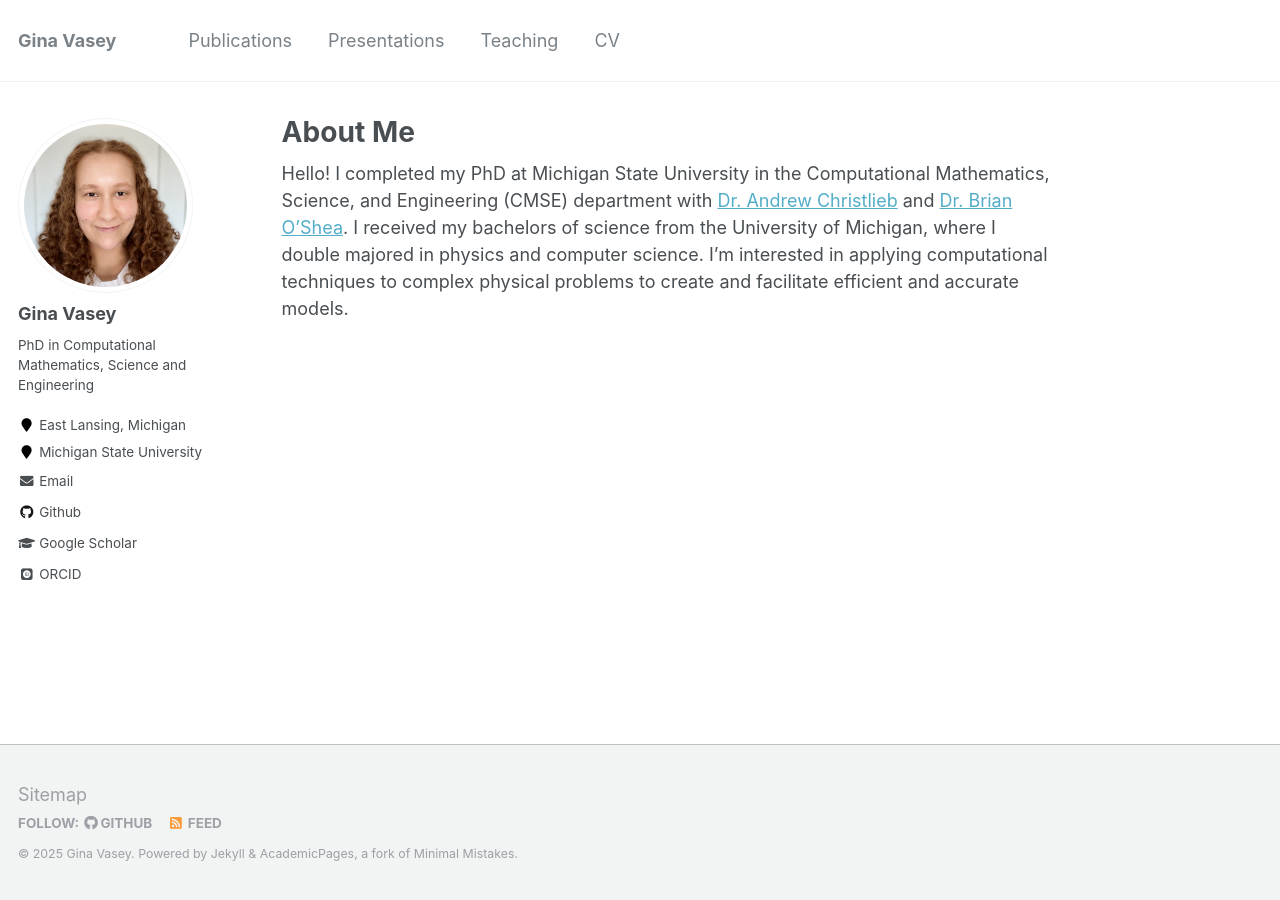
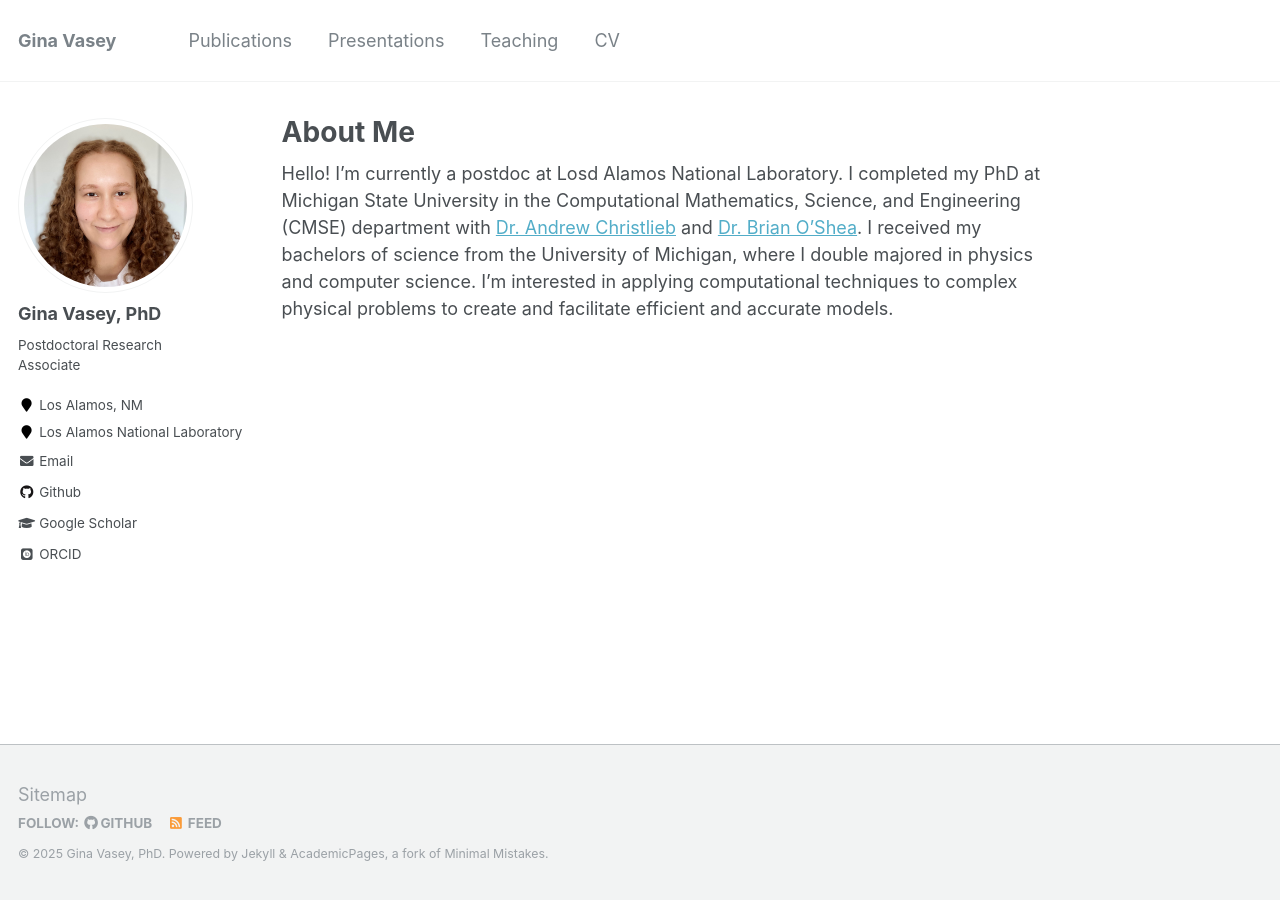
Before and after one commit to vaseygin/vaseygin.github.io, a Jekyll site: the page built from _pages/about.md, in a window 1280 px wide. Built offline with Jekyll 4.4.1, drawn with Linux system fonts in a browser that asks for light colours; some web fonts are replaced.

Commit message:
started postdoc

```diff
--- a/_config.yml
+++ b/_config.yml
@@ -9,8 +9,8 @@
 locale                   : "en-US"
 title                    : "Gina Vasey"
 title_separator          : "-"
-name                     : &name "Gina Vasey"
-description              : &description "PhD at Michigan State University"
+name                     : &name "Gina Vasey, PhD"
+description              : &description "Postdoctoral Research Associate"
 url                      : https://vaseygin.github.io # the base hostname & protocol for your site e.g. "https://mmistakes.github.io"
 baseurl                  : "" # the subpath of your site, e.g. "/blog"
 repository               : "vaseygin.github.io"
@@ -80,14 +80,14 @@ analytics:
 
 # Site Author
 author:
-  name             : "Gina Vasey"
+  name             : "Gina Vasey, PhD"
   avatar           : "website_image.jpg"
-  bio              : "PhD in Computational Mathematics, Science and Engineering"
-  location         : "East Lansing, Michigan"
-  employer         : "Michigan State University"
+  bio              : "Postdoctoral Research Associate"
+  location         : "Los Alamos, NM"
+  employer         : "Los Alamos National Laboratory"
   pubmed           :
   googlescholar    : "https://scholar.google.com/citations?user=mBoxeooAAAAJ&hl=en&oi=ao"
-  email            : "vaseygin@msu.edu"
+  email            : "grvasey@lanl.gov"
   researchgate     :  # example: "https://www.researchgate.net/profile/yourprofile"
   uri              :
   bitbucket        :
--- a/_pages/about.md
+++ b/_pages/about.md
@@ -8,4 +8,4 @@ redirect_from:
   - /about.html
 ---
 
-Hello! I completed my PhD at Michigan State University in the Computational Mathematics, Science, and Engineering (CMSE) department with [Dr. Andrew Christlieb](https://cmse.msu.edu/directory/faculty/andrew-christlieb/) and [Dr. Brian O'Shea](https://cmse.msu.edu/directory/faculty/brian-o-shea/). I received my bachelors of science from the University of Michigan, where I double majored in physics and computer science. I'm interested in applying computational techniques to complex physical problems to create and facilitate efficient and accurate models.
+Hello! I'm currently a postdoc at Losd Alamos National Laboratory. I completed my PhD at Michigan State University in the Computational Mathematics, Science, and Engineering (CMSE) department with [Dr. Andrew Christlieb](https://cmse.msu.edu/directory/faculty/andrew-christlieb/) and [Dr. Brian O'Shea](https://cmse.msu.edu/directory/faculty/brian-o-shea/). I received my bachelors of science from the University of Michigan, where I double majored in physics and computer science. I'm interested in applying computational techniques to complex physical problems to create and facilitate efficient and accurate models.
```
